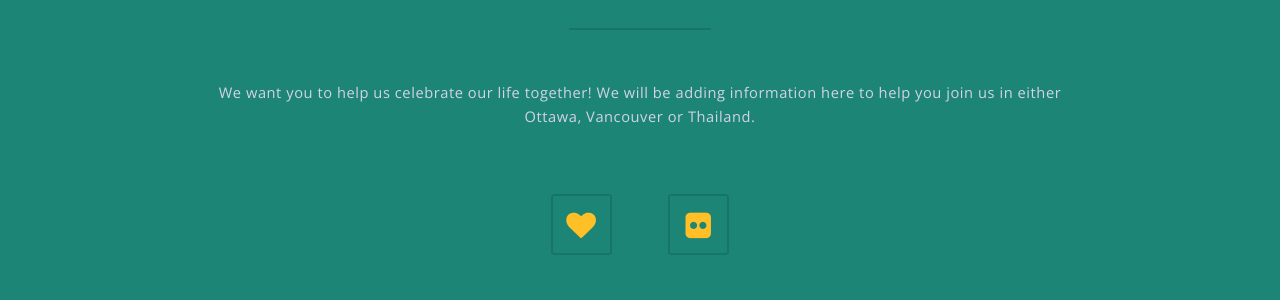
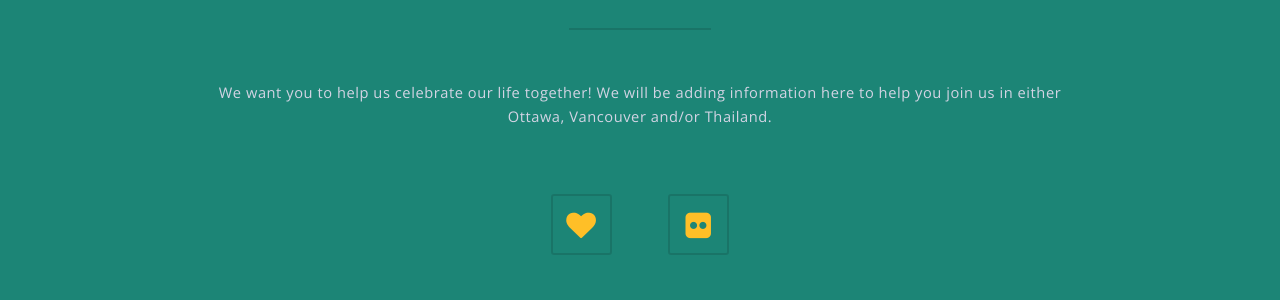
Before and after one commit to mgifford/gifsack-or-wolford, a Jekyll site: the page built from f9f742e1f653a74c4cd78d7ea283b5556539b96b/index.md, in a window 1280 px wide and 900 px high, scrolled down 793 px. Shown: the part 178-478 px from the top of the window. Built offline with Jekyll 4.4.1, drawn with Linux system fonts in a browser that asks for light colours.

Commit message:
and/or Thailand

```diff
--- a/_config.yml
+++ b/_config.yml
@@ -30,7 +30,7 @@ relative_permalinks: false
 # - set the greeting only if you want to display the first green section
 greeting:
   title: Welcome!
-  text: We want you to help us celebrate our life together! We will be adding information here to help you join us in either Ottawa, Vancouver or Thailand.
+  text: We want you to help us celebrate our life together! We will be adding information here to help you join us in either Ottawa, Vancouver and/or Thailand.
 
 # - title for your blog's featured posts
 # features-title: Ottawa
```
